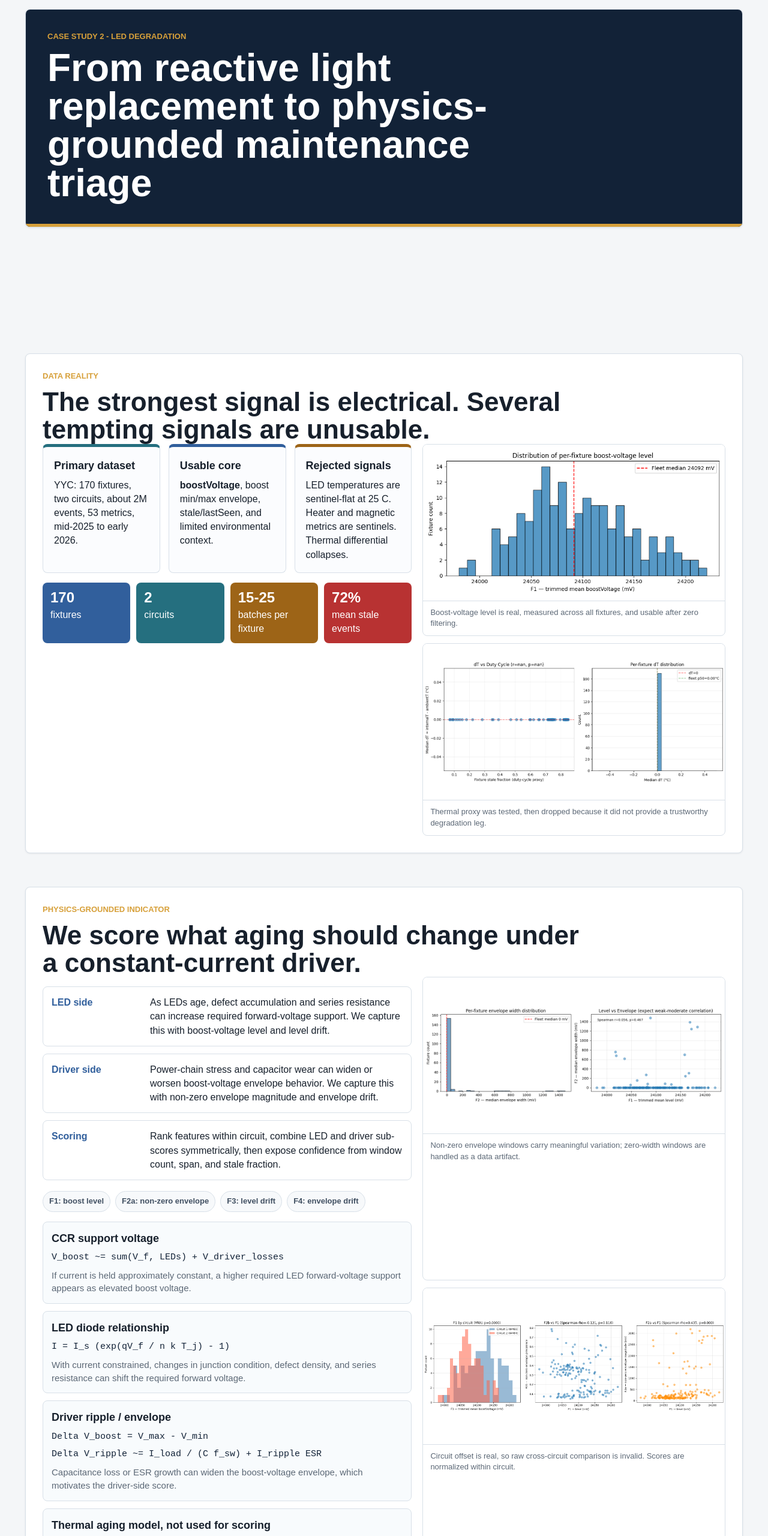
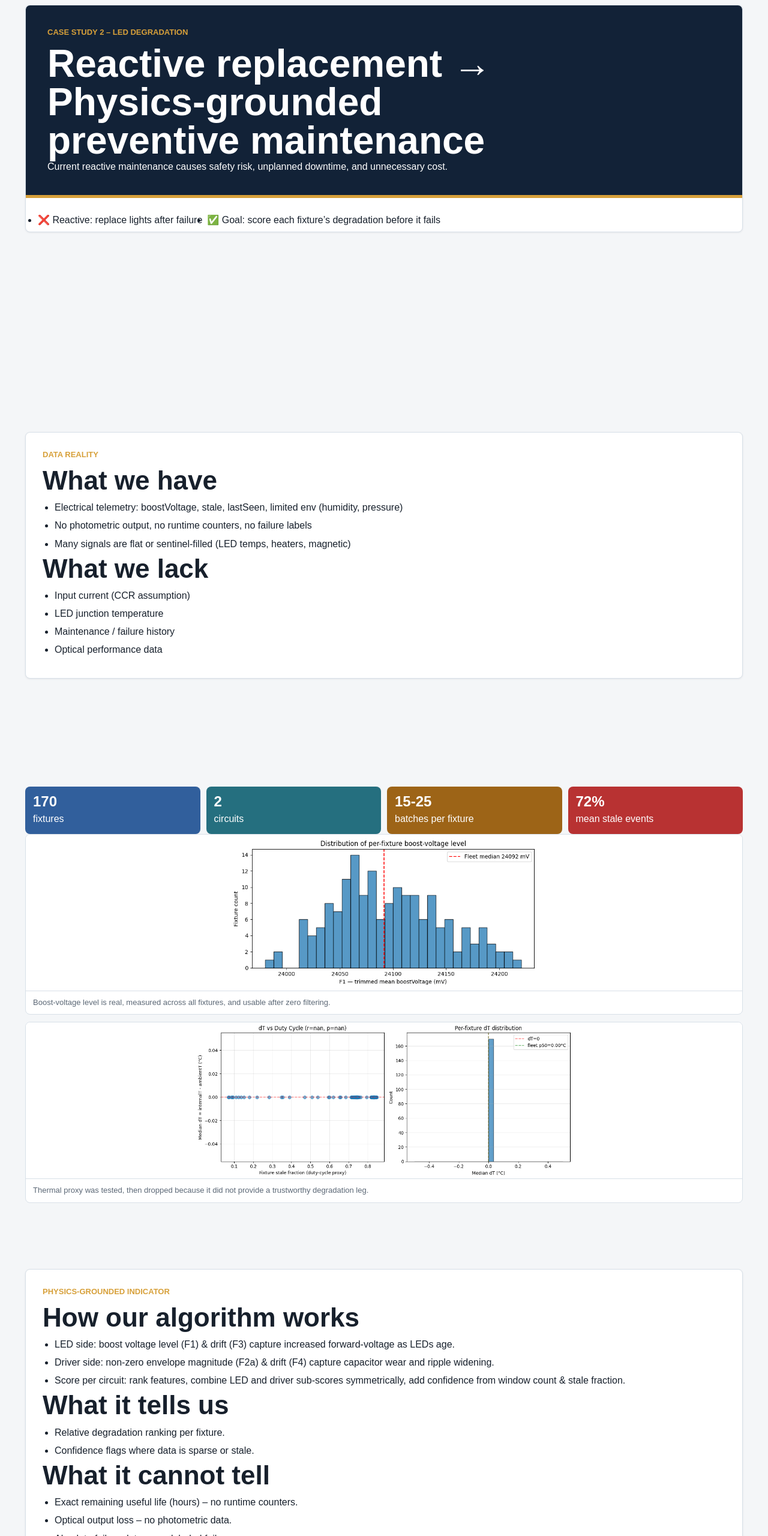
Before and after one commit to Am-Cas/codeTheSky, a plain HTML site: page pitch.html in a window 1280 px wide. Shown: the part 240-2800 px from the top of the page at 60% size. Drawn offline with nearby package versions, Linux system fonts and the light colour scheme.

Commit message:
Enhance pitch presentation with KaTeX and styling updates
Updated the presentation of LED degradation information, improved styling for equations, and added KaTeX support for rendering mathematical expressions.

```diff
--- a/pitch.html
+++ b/pitch.html
@@ -239,13 +239,11 @@
       background: #f8fbfd;
     }
 
-    .equation code {
+    .equation .math {
       display: block;
-      margin: 8px 0;
+      margin: 12px 0;
       color: var(--navy);
-      font-family: "Courier New", Courier, monospace;
-      font-size: 15px;
-      white-space: normal;
+      font-size: 18px;
     }
 
     .formula-row {
@@ -413,6 +411,9 @@
       }
     }
   </style>
+  <link rel="stylesheet" href="https://cdn.jsdelivr.net/npm/katex@0.16.9/dist/katex.min.css">
+  <script defer src="https://cdn.jsdelivr.net/npm/katex@0.16.9/dist/katex.min.js"></script>
+  <script defer src="https://cdn.jsdelivr.net/npm/katex@0.16.9/dist/contrib/auto-render.min.js" onload="renderMathInElement(document.body, { delimiters: [{left: '$$', right: '$$', display: true}, {left: '$', right: '$', display: false}] });"></script>
 </head>
 <body>
   <header>
@@ -430,9 +431,14 @@
     <section class="slide" id="problem">
   <article class="slide-card">
     <div class="hero">
-          <p class="kicker">Case Study 2 - LED Degradation</p>
-          <h1>From reactive light replacement to physics-grounded maintenance triage</h1>
+      <p class="kicker">Case Study 2 – LED Degradation</p>
+      <h1>Reactive replacement → Physics‑grounded preventive maintenance</h1>
+      <p>Current reactive maintenance causes safety risk, unplanned downtime, and unnecessary cost.</p>
     </div>
+    <ul class="pill-row">
+      <li>❌ Reactive: replace lights after failure</li>
+      <li>✅ Goal: score each fixture’s degradation before it fails</li>
+    </ul>
   </article>
 </section>
 
@@ -440,22 +446,22 @@
   <article class="slide-card">
     <div class="content">
       <p class="kicker">Data reality</p>
-          <h2>The strongest signal is electrical. Several tempting signals are unusable.</h2>
-          <div class="two-col">
-            <div>
-              <div class="grid">
-                <div class="tile truth">
-                  <h3>Primary dataset</h3>
-                  <p>YYC: 170 fixtures, two circuits, about 2M events, 53 metrics, mid-2025 to early 2026.</p>
+      <h2>What we have</h2>
+      <ul>
+        <li>Electrical telemetry: boostVoltage, stale, lastSeen, limited env (humidity, pressure)</li>
+        <li>No photometric output, no runtime counters, no failure labels</li>
+        <li>Many signals are flat or sentinel‑filled (LED temps, heaters, magnetic)</li>
+      </ul>
+      <h2>What we lack</h2>
+      <ul>
+        <li>Input current (CCR assumption)</li>
+        <li>LED junction temperature</li>
+        <li>Maintenance / failure history</li>
+        <li>Optical performance data</li>
+      </ul>
     </div>
-                <div class="tile method">
-                  <h3>Usable core</h3>
-                  <p><strong>boostVoltage</strong>, boost min/max envelope, stale/lastSeen, and limited environmental context.</p>
-                </div>
-                <div class="tile warning">
-                  <h3>Rejected signals</h3>
-                  <p>LED temperatures are sentinel-flat at 25 C. Heater and magnetic metrics are sentinels. Thermal differential collapses.</p>
-                </div>
+  </article>
+</section>
               </div>
               <div class="score-strip">
                 <div class="score"><strong>170</strong>fixtures</div>
@@ -482,10 +488,42 @@
     <section class="slide" id="indicator">
   <article class="slide-card">
     <div class="content">
-          <p class="kicker">Physics-grounded indicator</p>
-          <h2>We score what aging should change under a constant-current driver.</h2>
-          <div class="two-col">
-            <div>
+      <p class="kicker">Physics‑grounded indicator</p>
+      <h2>How our algorithm works</h2>
+      <ul>
+        <li>LED side: boost voltage level (F1) & drift (F3) capture increased forward‑voltage as LEDs age.</li>
+        <li>Driver side: non‑zero envelope magnitude (F2a) & drift (F4) capture capacitor wear and ripple widening.</li>
+        <li>Score per circuit: rank features, combine LED and driver sub‑scores symmetrically, add confidence from window count & stale fraction.</li>
+      </ul>
+      <h2>What it tells us</h2>
+      <ul>
+        <li>Relative degradation ranking per fixture.</li>
+        <li>Confidence flags where data is sparse or stale.</li>
+      </ul>
+      <h2>What it cannot tell</h2>
+      <ul>
+        <li>Exact remaining useful life (hours) – no runtime counters.</li>
+        <li>Optical output loss – no photometric data.</li>
+        <li>Absolute failure dates – no labeled failures.</li>
+      </ul>
+    </div>
+  </article>
+</section>
+<section class="slide" id="demo">
+  <article class="slide-card">
+    <div class="content">
+      <p class="kicker">Short demo</p>
+      <h2>Live preview</h2>
+      <p>Open the <a href="outputs/led_dashboard.html" target="_blank">interactive dashboard</a> to explore:
+        <ul>
+          <li>Fixture‑level scores colored by degradation.</li>
+          <li>Hover for boost level, envelope, and stale metrics.</li>
+          <li>Filter by circuit to see the mandatory within‑circuit normalization.</li>
+        </ul>
+      </p>
+    </div>
+  </article>
+</section>
                   <div class="formula">
                 <div class="formula-row">
                   <strong>LED side</strong>
@@ -509,23 +547,23 @@
               <div class="equations" aria-label="Physics equations">
                 <div class="equation">
                   <h3>CCR support voltage</h3>
-                  <code>V_boost ~= sum(V_f, LEDs) + V_driver_losses</code>
+                  <div class="math">$$V_{\text{boost}} \approx \sum V_f + V_{\text{driver losses}}$$</div>
                   <p class="subtle">If current is held approximately constant, a higher required LED forward-voltage support appears as elevated boost voltage.</p>
                 </div>
                 <div class="equation">
                   <h3>LED diode relationship</h3>
-                  <code>I = I_s (exp(qV_f / n k T_j) - 1)</code>
+                  <div class="math">$$I = I_s \left( e^{\frac{q V_f}{n k T_j}} - 1 \right)$$</div>
                   <p class="subtle">With current constrained, changes in junction condition, defect density, and series resistance can shift the required forward voltage.</p>
                 </div>
                 <div class="equation">
                   <h3>Driver ripple / envelope</h3>
-                  <code>Delta V_boost = V_max - V_min</code>
-                  <code>Delta V_ripple ~= I_load / (C f_sw) + I_ripple ESR</code>
+                  <div class="math">$$\Delta V_{\text{boost}} = V_{\text{max}} - V_{\text{min}}$$</div>
+                  <div class="math">$$\Delta V_{\text{ripple}} \approx \frac{I_{\text{load}}}{C \cdot f_{sw}} + I_{\text{ripple}} \cdot ESR$$</div>
                   <p class="subtle">Capacitance loss or ESR growth can widen the boost-voltage envelope, which motivates the driver-side score.</p>
                 </div>
                 <div class="equation">
                   <h3>Thermal aging model, not used for scoring</h3>
-                  <code>k_degradation = A exp(-E_a / k T_j)</code>
+                  <div class="math">$$k_{\text{degradation}} = A \cdot e^{-\frac{E_a}{k T_j}}$$</div>
                   <p class="subtle">This is the correct physics for temperature acceleration, but the available data lacks real LED junction temperature, so we do not claim Arrhenius-calibrated degradation.</p>
                 </div>
               </div>
@@ -585,27 +623,20 @@
     <section class="slide" id="gaps">
   <article class="slide-card">
     <div class="content">
-          <p class="kicker">Honest close</p>
-          <div class="close">
-            <div>
-              <p class="big-claim">This is a defensible preventive-maintenance triage signal, not a production-grade failure predictor yet.</p>
-              <div class="links">
-                <a class="button" href="outputs/led_dashboard.html">Open dashboard</a>
-                <a class="button secondary" href="README.md">Read final memo</a>
+      <p class="kicker">Honest gap analysis</p>
+      <h2>What we still need for production</h2>
+      <ul>
+        <li><strong>inputCurrent</strong> – verify constant‑current assumption.</li>
+        <li><strong>LED junction temperature</strong> – enable Arrhenius‑based aging model.</li>
+        <li><strong>Photometric output</strong> – link electrical stress to lumen loss.</li>
+        <li><strong>Runtime counters</strong> – separate calendar time from usage.</li>
+        <li><strong>Failure / maintenance labels</strong> – calibrate and validate scores.</li>
+        <li><strong>RF health metrics</strong> – build true negative‑control lane.</li>
+      </ul>
+      <p>With these streams the indicator moves from defensible prototype to production‑ready predictive maintenance.</p>
     </div>
-            </div>
-            <div class="tile warning">
-              <h3>What closes the gap?</h3>
-              <ul>
-                <li><strong>inputCurrent:</strong> verify the constant-current assumption.</li>
-                <li><strong>LED junction temperature:</strong> enable Arrhenius normalization.</li>
-                <li><strong>Photometric output:</strong> connect electrical stress to delivered light.</li>
-                <li><strong>Runtime counters:</strong> separate calendar time from usage.</li>
-                <li><strong>Failure and maintenance labels:</strong> calibrate scoring and validate outcomes.</li>
-                <li><strong>RF health:</strong> build a true negative-control lane.</li>
-              </ul>
-            </div>
-          </div>
+  </article>
+</section>
           <div class="grid" style="margin-top:18px">
             <div class="tile value">
               <h3>Value now</h3>
```
Lines whose indentation alone changed are shown as unchanged.
